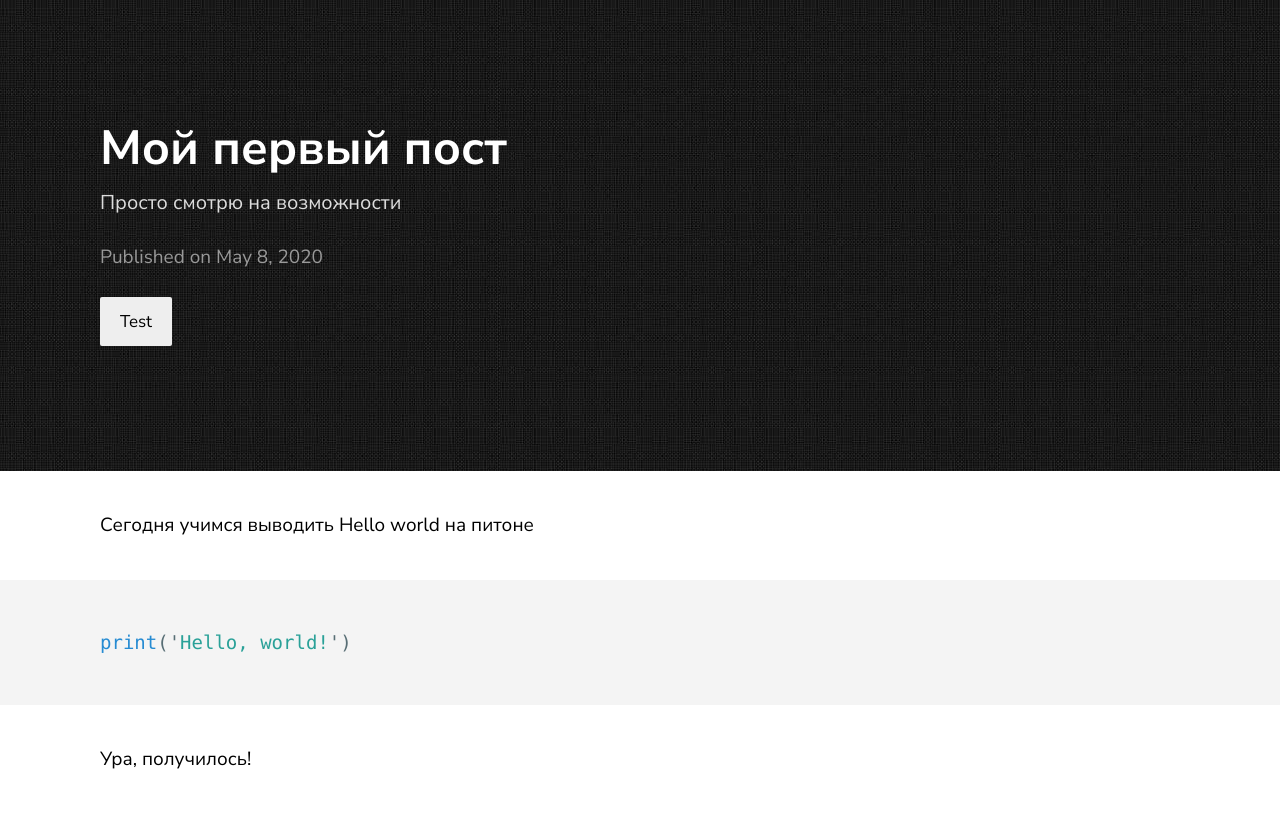
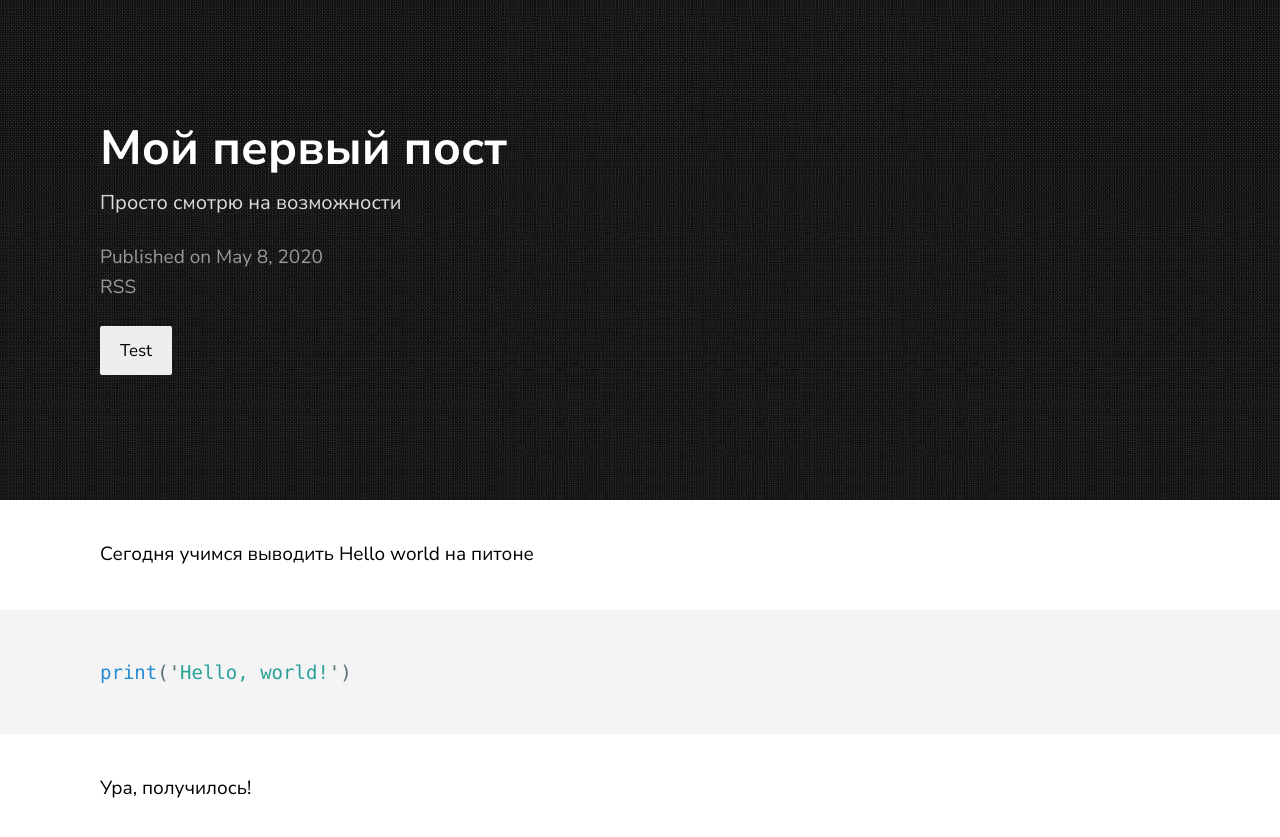
Before and after one commit to StepanBarantsev/StepanBarantsev.github.io, a Jekyll site: the page built from _posts/2020-05-09-first-post.markdown, in a window 1280 px wide. Shown: the top 837 px of the page. Built offline with Jekyll 4.4.1, drawn with Linux system fonts in a browser that asks for light colours.

Commit message:
rss на посты тоже

```diff
--- a/_includes/post_header.html
+++ b/_includes/post_header.html
@@ -5,6 +5,9 @@
 	<div class="post-date" style="margin-top:20px">
 		Published on {{ page.date | date: date_format }}
 	</div>
+	{%- if site.texture.social_links.rss -%}
+		<a class="btn btn-rss" href="/feed.xml" target="_blank">RSS</a>
+	{%- endif -%}
 	<ul class="post-tags">
 		{%- for tag in page.categories -%}
 			<li>{{ tag }}</li>
```
